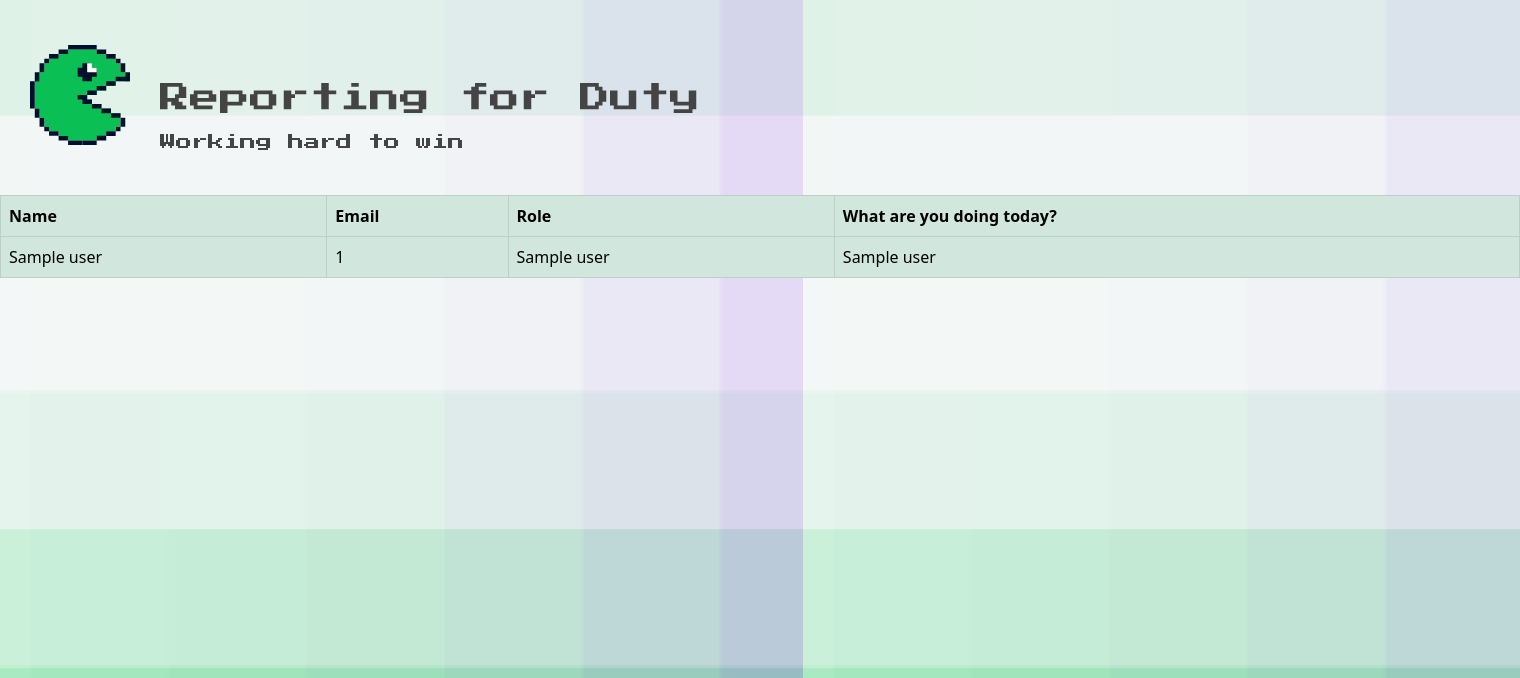
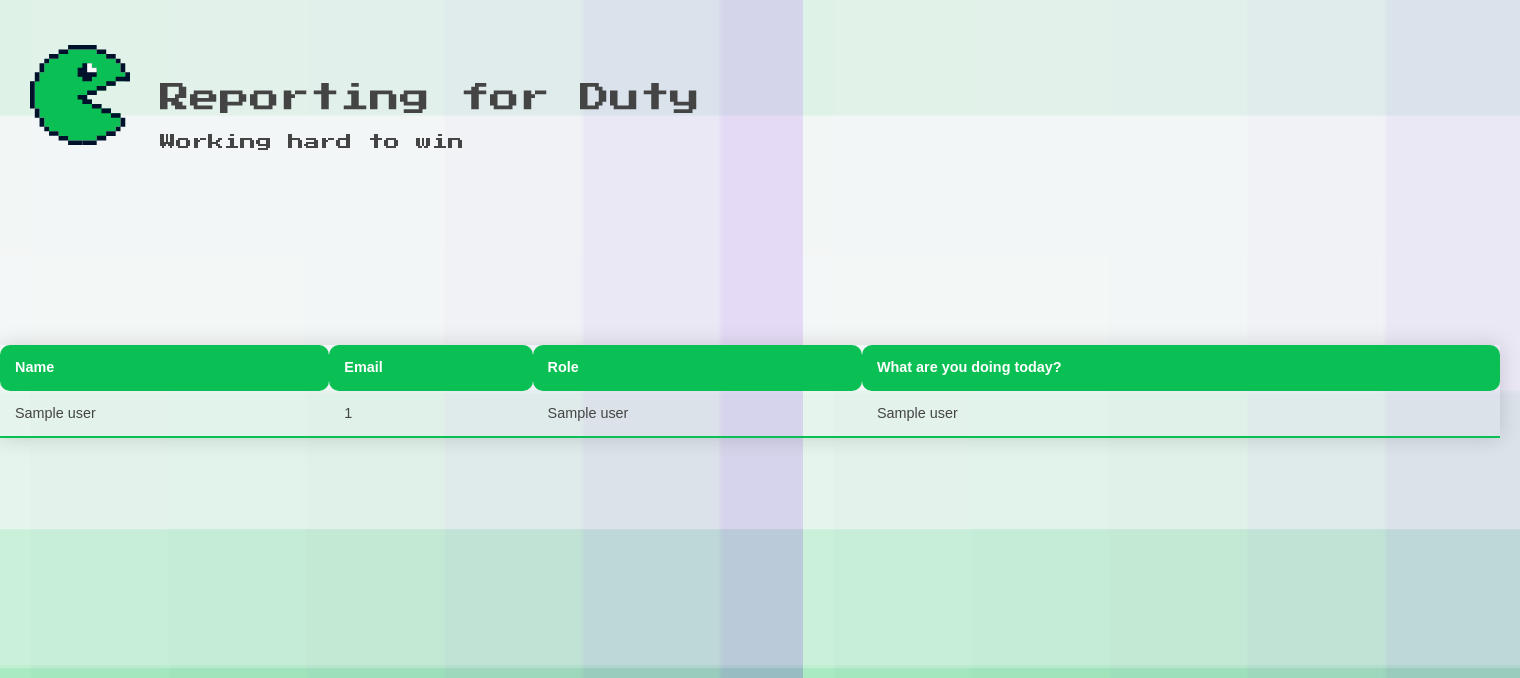
Before and after one commit to farahdibaB/DutyRoom, a Flask app: template app/templates/dutyBoard.html in a window 1520 px wide. Shown: the top 678 px of the page. Run offline with Flask 3, Linux system fonts and the light colour scheme; the template is opened without the code that fills it: most values are stand-ins (such as "Sample title", 1, 10 or a date in 2020); parts of the project's set-up code (start-up, migrations or seed data) failed here and were passed over; some web fonts are replaced.

Commit message:
Delete user

```diff
--- a/app/app.py
+++ b/app/app.py
@@ -56,7 +56,7 @@ def create_app():
             database.insert_user(name, email, role, description)
             users = database.get_data()
 
-            return render_template('login.html', users=users)
+            return redirect(url_for("home"))
 
 
     @app.route('/dutyBoard')
@@ -69,7 +69,7 @@ def create_app():
         email = request.form["getEmail"]
         print(email)
         database.delete_user(email)
-        return render_template('login.html')
+        return redirect(url_for("home"))
 
     @app.route('/forceDelete', methods=['POST', 'GET'])
     def force_delete():
--- a/app/main/database.py
+++ b/app/main/database.py
@@ -56,12 +56,13 @@ def force_delete_table():
     _execute_sql(sql_delete_table, False)
 
 def delete_user(email):
-    sql_delete_user = """DELETE FROM usernames WHERE email = ?"""
     try:
         conn = sqlite3.connect(_path_to_db_file)
         cursor = conn.cursor()
         print("Connected to SQLite")
+        sql_delete_user = """DELETE FROM usernames WHERE email = ?"""
         cursor.execute(sql_delete_user, (email,))
+        conn.commit()
         cursor.close()
     except sqlite3.Error as error:
         print("Failed to read data from sqlite table", error)
--- a/app/static/css/application.css
+++ b/app/static/css/application.css
@@ -70,19 +70,15 @@ body {
   top: 50px;
 }
 
-.dutytable {
+/* .dutytable {
   height: 20px;
-}
+} */
 
 .tcheck {
   width: 50%;
   right: 0px;
   top: 0px;
   position: absolute;
-}
-
-.deleteth {
-  /* width: 0%; */
 }
 
 .checkoutbtn {
@@ -97,3 +93,41 @@ footer {
   width: 100%;
   font-family: "Press Start 2P";
 }
+
+.styled-table {
+  position: relative;
+  top: 200px;
+  border-collapse: collapse;
+  font-size: 0.9em;
+  font-family: sans-serif;
+  min-width: 1500px;
+  box-shadow: 0 0 20px rgba(0, 0, 0, 0.15);
+}
+
+.styled-table thead tr {
+  border-top-right-radius: 10px;
+  background-color: #0abf53;;
+  color: #ffffff;
+  text-align: left;
+}
+
+.styled-table th {
+  border-radius: 10px
+}
+
+.styled-table th,
+.styled-table td {
+    padding: 12px 15px;
+}
+
+.styled-table tbody tr {
+  border-bottom: 1px solid #dddddd;
+}
+
+.styled-table tbody tr:nth-of-type(even) {
+  background-color: #f3f3f3;
+}
+
+.styled-table tbody tr:last-of-type {
+  border-bottom: 2px solid #0abf53;;
+}
--- a/app/templates/dutyBoard.html
+++ b/app/templates/dutyBoard.html
@@ -29,18 +29,18 @@
             <p class="subtitle">Working hard to win</p>
         </div>
     </div>
-    <table class="table table-bordered">
+    <table class="styled-table">
         <thead>
-            <tr class="table-success">
+            <tr>
                 <th scope="col">Name</th>
                 <th scope="col">Email</th>
                 <th scope="col">Role</th>
                 <th scope="col">What are you doing today?</th>
             </tr>
         </thead>
-        <tbody class="tusers">
+        <tbody">
             {% for user in users %}
-            <tr class="table-success">
+            <tr class="table-users">
                 <td>{{user[1]}}</td>
                 <td>{{user[0]}}</td>
                 <td>{{user[2]}}</td>
```
